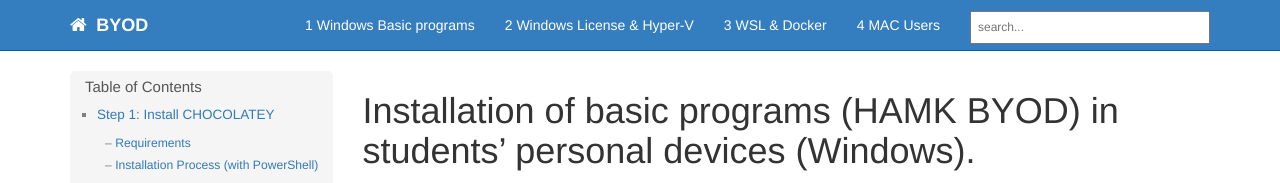
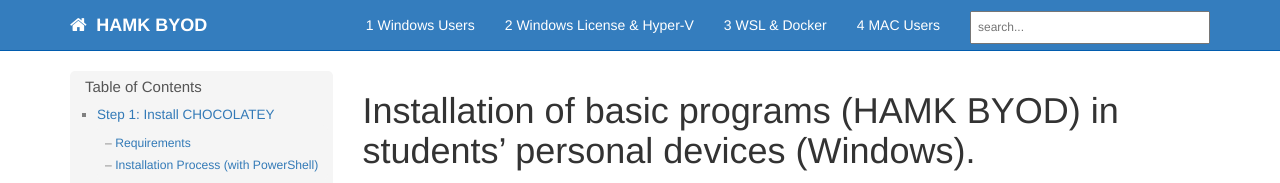
Before and after one commit to hamk-business-information-technology/os, a Jekyll site: the page built from index.md, in a window 1280 px wide and 900 px high. Shown: the top 183 px of the window. Built offline with Jekyll 4.4.1, drawn with Linux system fonts in a browser that asks for light colours; our own code applies the rules of GitHub Pages for plain Markdown files; comment, search, counter and statistics services are not loaded.

Commit message:
menu items

```diff
--- a/_config.yml
+++ b/_config.yml
@@ -3,7 +3,7 @@
 output: web
 # this property is useful for conditional filtering of content that is separate from the PDF.
 
-topnav_title: BYOD
+topnav_title: HAMK BYOD
 # this appears on the top navigation bar next to the home button
 
 site_title: Bring your Own Device - HAMK BYOD
--- a/_data/topnav.yml
+++ b/_data/topnav.yml
@@ -3,7 +3,7 @@
 topnav:
 - title: Topnav
   items:
-    - title: 1 Windows Basic programs
+    - title: 1 Windows Users
       url: /index
     - title: 2 Windows License & Hyper-V
       url: /Windows_11_license_from_home_to_education_and_activate_Hyper-V
```
